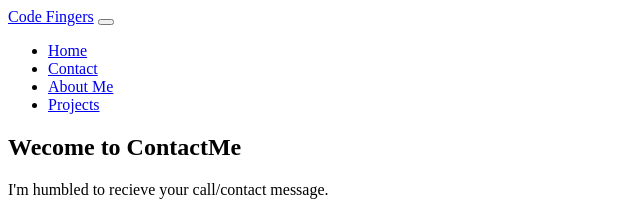
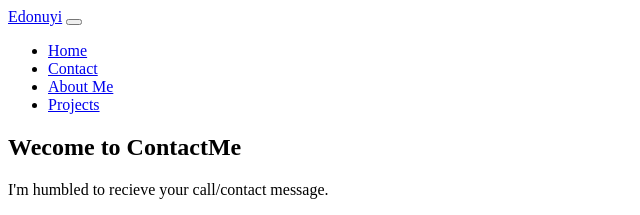
Before and after one commit to NodEm9/enodwebsite, a website: page src/contact.html in a window 1280 px wide. Shown: the top 215 px of the page, 0-640 px from the left. Drawn offline with Linux system fonts and the light colour scheme.

Commit message:
clean code

```diff
--- a/src/contact.html
+++ b/src/contact.html
@@ -8,7 +8,7 @@
 <body>
     <section id="nav-section">
     <nav class="navbar navbar-expand-lg navbar-light bg-light">
-      <a class="navbar-brand" href="./index.html">Code Fingers</a>
+      <a class="navbar-brand" href="./index.html">Edonuyi</a>
       <button class="navbar-toggler" type="button" data-toggle="collapse" data-target="#navbarNav" aria-controls="navbarNav" aria-expanded="false" aria-label="Toggle navigation">
         <span class="navbar-toggler-icon"></span>
       </button>
```
